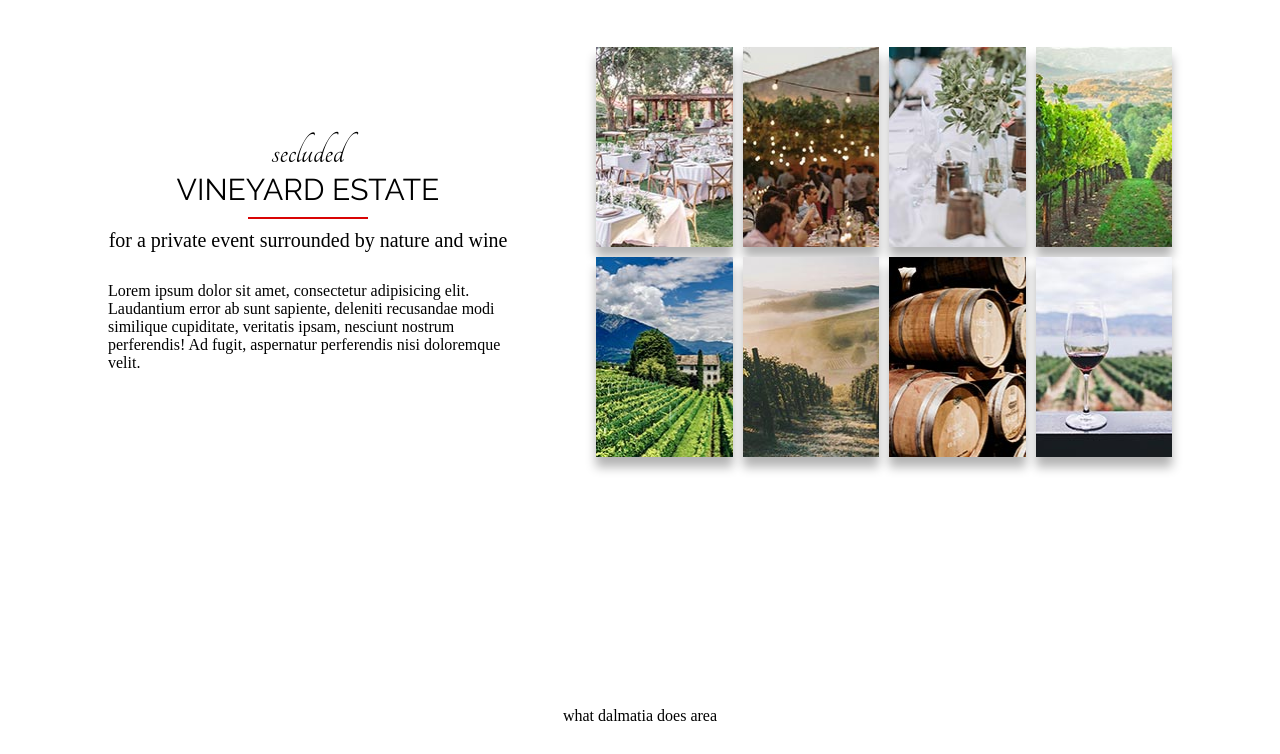
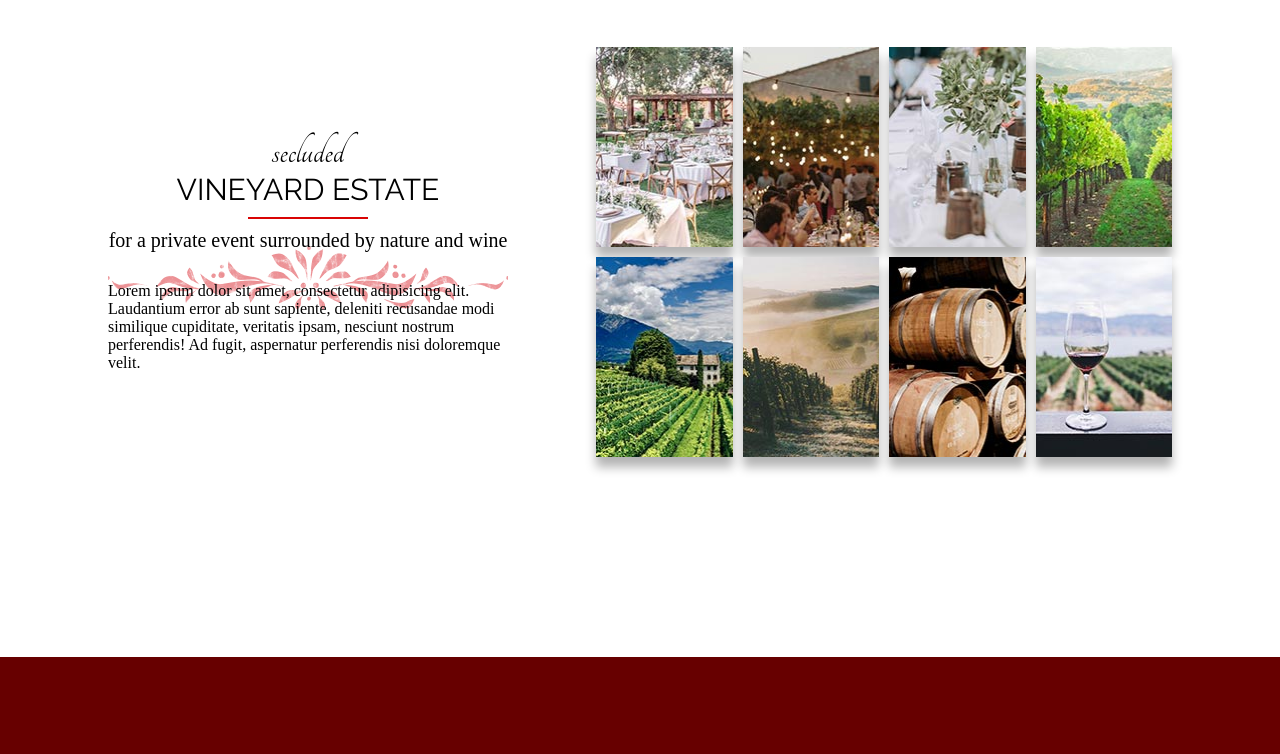
Before and after one commit to victoria-jones/dalmatia-vineyard, a React (Create React App) app: page /about in a window 1280 px wide. Shown: the part 1240-1994 px from the top of the page. Built offline with nearby package versions, Linux system fonts and the light colour scheme; a web font is replaced by a local one.

Commit message:
added a floral-design component to slap floral designs around the website

```diff
--- a/src/components/event-planning/event-planning.component.jsx
+++ b/src/components/event-planning/event-planning.component.jsx
@@ -8,7 +8,7 @@ import './event-planning.styles.scss';
 
 import backgroundImageWine from '../../assets/winebottle-glasses.jpg';
 
-const EventPlanning = () => {
+const EventPlanning = ({ button }) => {
     const checkerboardTitles = [
         "catering",
         "wine experience",
@@ -24,7 +24,8 @@ const EventPlanning = () => {
                 backgroundImage: `url(${backgroundImageWine})`
             }}
         >
-            <div className="event-planning--wrapper wrapper-width">
+            <div className="event-planning--wrapper wrapper-width"
+            >
                 <div className="event-planning__side event-planning__side--1">
                     <div className="event-planning__heading">
                         <StyledHeading
@@ -41,7 +42,12 @@ const EventPlanning = () => {
                         </p>
                     </div>
 
-                    <CustomButton red link="events" buttonClass="event-planning__button">learn more</CustomButton>
+                    {
+                        button ?
+                        <CustomButton red link="events" buttonClass="event-planning__button">learn more</CustomButton>
+                        :
+                        null
+                    }
 
                 </div>
 
--- a/src/components/event-planning/event-planning.styles.scss
+++ b/src/components/event-planning/event-planning.styles.scss
@@ -7,6 +7,9 @@
     background-size: contain;
     background-repeat: no-repeat;
     background-position: 10rem center;
+
+    width: 100%;
+    background-color: $color-white;
 
     @include respond(tab-land) {
         background-position: 0 center;
--- /dev/null
+++ b/src/components/floral-design/floral-design.component.jsx
@@ -0,0 +1,30 @@
+import React from 'react';
+
+import floralPattern from '../../assets/leaf-design.png';
+
+import './floral-design.styles.scss';
+
+const FloralDesign = ({ vertical, position }) => (
+    <div className={`floral-design
+        ${
+            vertical ?
+            `vertical-design`
+            :
+            `horizontal-design`
+        }
+
+        ${
+            position ?
+            `floral-design--${position}`
+            :
+            ''
+        }
+    `}
+            style={{
+                backgroundImage: `url(${floralPattern})`
+            }}
+    >
+    </div>
+);
+
+export default FloralDesign;
--- /dev/null
+++ b/src/components/floral-design/floral-design.styles.scss
@@ -0,0 +1,25 @@
+@import '../../sassStyles/main.scss';
+
+.floral-design {
+    width: 100%;
+    height: 100%;
+
+    position: absolute;
+    top: 0;
+    right: 0;
+    z-index: -1;
+    opacity: .5;
+
+    //background-position: bottom;
+}
+
+.vertical-design {
+    transform: rotate(90deg);
+    background-repeat: repeat-x;
+    background-position: bottom;
+}
+
+.horizontal-design {
+    background-repeat: no-repeat;
+    background-position: 50% 55%;
+}
--- a/src/components/gallery/gallery.styles.scss
+++ b/src/components/gallery/gallery.styles.scss
@@ -1,6 +1,7 @@
 @import '../../sassStyles/main.scss';
 
 .gallery {
+    position: relative;
     display: flex;
     flex-direction: column;
     align-items: center;
--- a/src/pages/aboutpage/aboutpage.component.jsx
+++ b/src/pages/aboutpage/aboutpage.component.jsx
@@ -4,6 +4,7 @@ import BackgroundImage from '../../components/background-image/background-image.
 import StyledHeading from '../../components/styled-heading/styled-heading.component';
 import PhotoGallery from '../../components/photo-gallery/photo-gallery.component';
 import ParagraphHeading from '../../components/paragraph-heading/paragraph-heading.component';
+import FloralDesign from '../../components/floral-design/floral-design.component';
 
 import './aboutpage.styles.scss';
 
@@ -120,6 +121,7 @@ const AboutPage = () => {
                                 Lorem ipsum dolor sit amet, consectetur adipisicing elit. Laudantium error ab sunt sapiente, deleniti recusandae modi similique cupiditate, veritatis ipsam, nesciunt nostrum perferendis! Ad fugit, aspernatur perferendis nisi doloremque velit.
                             </div>
                         </div>
+                        <FloralDesign />
                     </div>
 
                     <div className="aboutpage__gallery__side aboutpage__gallery__side--2">
@@ -127,12 +129,6 @@ const AboutPage = () => {
                     </div>
                 </div>
             </section>
-
-            <section className="aboutpage__what-dalmatia-does wrapper-width">
-                <div className="aboutpage__what-dalmatia-does--wrapper sub-section-padding">
-                    what dalmatia does area
-                </div>
-            </section>
         </div>
     );
 }
--- a/src/pages/aboutpage/aboutpage.styles.scss
+++ b/src/pages/aboutpage/aboutpage.styles.scss
@@ -76,6 +76,12 @@
 
             &--1 {
                 max-width: 40rem;
+                position: relative;
+
+                .floral-design {
+                    background-position: center 65%;
+                    background-size: contain;
+                }
 
                 @include respond(tab-land) {
                     margin-bottom: 5rem;
--- a/src/pages/bookingpage/bookingpage.component.jsx
+++ b/src/pages/bookingpage/bookingpage.component.jsx
@@ -1,5 +1,4 @@
 import React, { useEffect, useState } from 'react';
-import { Link } from 'react-router-dom';
 
 import BackgroundImage from '../../components/background-image/background-image.component';
 import StyledHeading from '../../components/styled-heading/styled-heading.component';
@@ -7,6 +6,7 @@ import CustomInput from '../../components/custom-input/custom-input.component';
 import ParagraphHeading from '../../components/paragraph-heading/paragraph-heading.component';
 import CustomButton from '../../components/custom-button/custom-button.component';
 import InlineLink from '../../components/inline-link/inline-link.component';
+import FloralDesign from '../../components/floral-design/floral-design.component';
 
 import './bookingpage.styles.scss';
 
@@ -172,6 +172,8 @@ const BookingPage = () => {
                         </div>
                     </form>
                 </div>
+
+                <FloralDesign vertical/>
             </div>
         </div>
     );
--- a/src/pages/bookingpage/bookingpage.styles.scss
+++ b/src/pages/bookingpage/bookingpage.styles.scss
@@ -11,6 +11,7 @@
     }
 
     &__booking-form {
+        position: relative;
         display: flex;
         flex-direction: column;
         justify-content: center;
@@ -19,9 +20,12 @@
         background-color: $color-white;
         margin: 5rem 0 15rem 0;
 
+        overflow: hidden;
+
         @include primary-box-shadow;
 
         &--wrapper {
+            position: relative;
             width: calc(100% - 3rem);
             height: calc(100% - 3rem);
             @include borderStyle(red);
@@ -31,6 +35,8 @@
             flex-direction: column;
             justify-content: center;
             align-items: center;
+
+            z-index: 2;
         }
 
         &__form {
@@ -40,5 +46,22 @@
         &__input {
             max-width: 30rem;
         }
+
+        .vertical-design {
+            background-position: 0 59rem;
+            z-index: 1;
+            width: 200%;
+
+            @include respond(tab-port) {
+                //width: 200rem;
+                width: 100vh;
+                background-position: 0 80vw;
+            }
+
+            @include respond(phone) {
+                width: 130vh;
+                background-position: 0 50vw;
+            }
+        }
     }
 }
--- a/src/pages/eventspage/eventspage.component.jsx
+++ b/src/pages/eventspage/eventspage.component.jsx
@@ -5,6 +5,7 @@ import StyledHeading from '../../components/styled-heading/styled-heading.compon
 import DropDownSection from '../../components/drop-down-section/drop-down-section.component';
 import EventPlanning from '../../components/event-planning/event-planning.component';
 import CustomButton from '../../components/custom-button/custom-button.component';
+import FloralDesign from '../../components/floral-design/floral-design.component';
 
 import './eventspage.styles.scss';
 
@@ -52,9 +53,7 @@ const EventsPage = () => {
                 </div>
             </section>
 
-            <section className="eventspage__inclusive-event-planning wrapper-width">
-                <EventPlanning />
-            </section>
+            <EventPlanning />
 
             <section className="eventspage__types-of-events">
                 <DropDownSection
@@ -109,6 +108,8 @@ const EventsPage = () => {
                         book an event
                     </CustomButton>
                 </div>
+
+                <FloralDesign />
             </section>
         </div>
     );
--- a/src/pages/eventspage/eventspage.styles.scss
+++ b/src/pages/eventspage/eventspage.styles.scss
@@ -67,6 +67,11 @@
     }
 
     &__booking {
+        display: flex;
+        justify-content: center;
+        align-items: center;
+        position: relative;
+
         &--wrapper {
             display: flex;
             flex-direction: column;
--- a/src/pages/homepage/homepage.component.jsx
+++ b/src/pages/homepage/homepage.component.jsx
@@ -15,7 +15,7 @@ const HomePage = () => (
     <div className='homepage main-content'>
         <BackgroundImage image={backgroundImage} />
         <Hero />
-        <EventPlanning />
+        <EventPlanning button />
         <WeddingsAndEvents />
         <CustomForm
             subheading="customize"
```
Also changed, not shown: src/assets/leaf-design.png (added), 1 other file (tests, documents, lock files or other folders).
